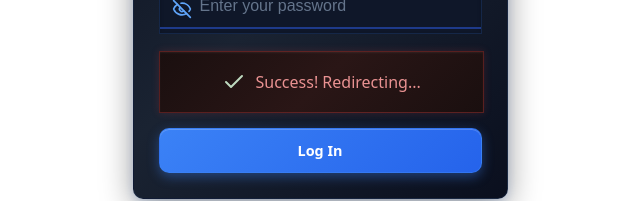
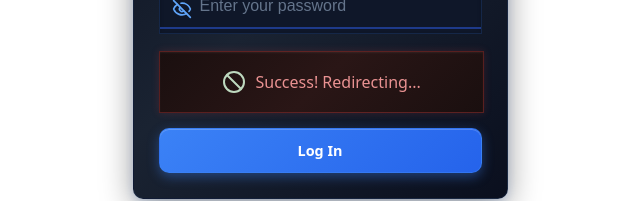
Before and after one commit to dev-pigeon/pigeon-ui, a React (Vite) app in the folder auth-widget/: page / in a window 1280 px wide. Shown: the part 546-747 px from the top of the page, without its empty margins (320-960 px from the left). Built offline with nearby package versions, Linux system fonts and the light colour scheme.

Commit message:
more flexible status icon color

```diff
--- a/auth-widget/src/AuthWidget.tsx
+++ b/auth-widget/src/AuthWidget.tsx
@@ -1,6 +1,6 @@
 import React, { useState } from "react";
 import { themes } from "./themes/themes";
-import { Mail, Contact, Eye, EyeOff, Check } from "lucide-react";
+import { Mail, Contact, Eye, EyeOff, Ban } from "lucide-react";
 import {
   Card,
   Container,
@@ -249,7 +249,7 @@ const AuthWidget = ({
             themeObject["statusContainerSuccess"]
           )}
         >
-          <Check color={themeObject.statusContainerIconColor} />
+          <Ban color={themeObject.statusContainerIcon.errorColor} />
           Success! Redirecting...
         </StatusContainer>
 
--- a/auth-widget/src/components/layout.tsx
+++ b/auth-widget/src/components/layout.tsx
@@ -21,4 +21,9 @@ const StatusContainer = styled.div<{
   ${(props) => props.$status === "error" && props.$styleError}
 `;
 
+export interface StatusContainerIcon {
+  successColor: string;
+  errorColor: string;
+}
+
 export { TabContainer, Card, Container, StatusContainer };
--- a/auth-widget/src/themes/dark.ts
+++ b/auth-widget/src/themes/dark.ts
@@ -1,5 +1,5 @@
 import React from "react";
-import type { ButtonStyles, InputStyles } from "../components";
+import type { ButtonStyles, InputStyles, StatusContainerIcon } from "../components";
 import {
   baseCard,
   baseContainer,
@@ -90,6 +90,13 @@ const buttonStyles: ButtonStyles = {
   hoverBoxShadow: "0 4px 12px rgba(139, 92, 246, 0.5)",
 };
 
+const statusContainerIcon : StatusContainerIcon = {
+  successColor: "#bed9bf",
+  errorColor: "#bed9bf"
+}
+
+
+
 
 export const dark = {
   submitButton: darkSubmitButton,
@@ -106,7 +113,7 @@ export const dark = {
   passwordIcon: darkPasswordIcon,
   inputStyles: inputStyles,
   buttonStyles: buttonStyles,
-  statusContainerIconColor: "#bed9bf",
+  statusContainerIcon : statusContainerIcon,
   statusContainerError : baseStatusContainerError,
   statusContainerSuccess: baseStatusContainerSuccess
 };
--- a/auth-widget/src/themes/light.ts
+++ b/auth-widget/src/themes/light.ts
@@ -1,5 +1,5 @@
 import React from "react";
-import type { ButtonStyles, InputStyles } from "../components";
+import type { ButtonStyles, InputStyles, StatusContainerIcon } from "../components";
 import {
   baseCard,
   baseContainer,
@@ -121,6 +121,11 @@ const lightStatusContainerError: React.CSSProperties = {
 };
 
 
+const statusContainerIcon : StatusContainerIcon = {
+  successColor: "#bed9bf",
+  errorColor: "#bed9bf"
+}
+
 export const light = {
   submitButton: lightSubmitButton,
   card: lightCard,
@@ -138,5 +143,5 @@ export const light = {
   buttonStyles: buttonStyles,
   statusContainerSuccess: lightStatusContainerSuccess,
   statusContainerError : lightStatusContainerError,
-  statusContainerIconColor: "#a6dca8ff",
+  statusContainerIcon : statusContainerIcon
 };
--- a/auth-widget/src/themes/modern.ts
+++ b/auth-widget/src/themes/modern.ts
@@ -1,5 +1,5 @@
 import React from "react";
-import type { ButtonStyles, InputStyles } from "../components";
+import type { ButtonStyles, InputStyles, StatusContainerIcon } from "../components";
 import {
   baseCard,
   baseContainer,
@@ -104,6 +104,11 @@ const buttonStyles: ButtonStyles = {
   hoverBoxShadow: "0 6px 20px rgba(59, 130, 246, 0.6), inset 0 1px 0 rgba(255, 255, 255, 0.3)",
 };
 
+const statusContainerIcon : StatusContainerIcon = {
+  successColor: "#bed9bf",
+  errorColor: "#bed9bf"
+}
+
 export const modern = {
   submitButton: submitButton,
   card: modernCard,
@@ -121,5 +126,5 @@ export const modern = {
   buttonStyles: buttonStyles,
   statusContainerSuccess : baseStatusContainerSuccess,
   statusContainerError : baseStatusContainerError,
-  statusContainerIconColor: "#bed9bf",
+  statusContainerIcon : statusContainerIcon
 };
--- a/auth-widget/src/themes/themes.ts
+++ b/auth-widget/src/themes/themes.ts
@@ -2,7 +2,7 @@ import type React from "react"
 import { modern } from "./modern"
 import { dark } from "./dark"
 import { light } from "./light"
-import type { ButtonStyles, InputStyles } from "../components"
+import type { ButtonStyles, InputStyles, StatusContainerIcon } from "../components"
 
 type Theme = {
   card: React.CSSProperties;
@@ -21,7 +21,7 @@ type Theme = {
   statusContainerError: React.CSSProperties;
   inputStyles: InputStyles;
   buttonStyles : ButtonStyles;
-  statusContainerIconColor: string
+  statusContainerIcon : StatusContainerIcon
 }
 
 type ThemeDict = {
```
